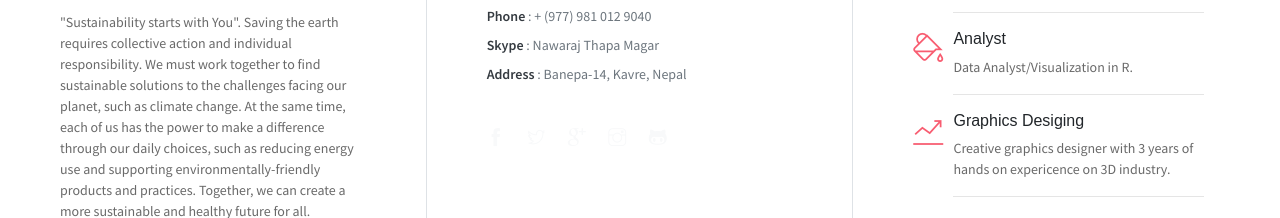
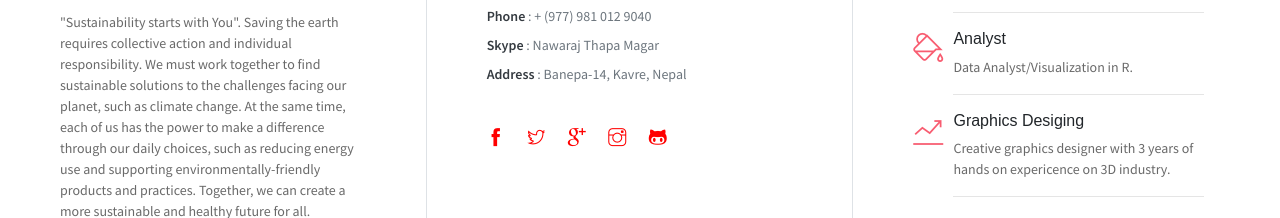
Before and after one commit to Nawaraj23/nawaraj.github.io, a website: page index.html in a window 1280 px wide. Shown: the part 920-1138 px from the top of the page. Drawn offline with Linux system fonts and the light colour scheme; some packages are replaced by stand-ins of ours.

Commit message:
Update index.html

```diff
--- a/index.html
+++ b/index.html
@@ -91,11 +91,11 @@
                     <li><span>Address</span> :  Banepa-14, Kavre, Nepal</li>
                 </ul>
                 <ul class="social-icons pt-3">
-                    <li class="social-item"><a class="social-link text-light" href="https://www.facebook.com/nawaraj.thapamagar.58"><i class="ti-facebook" aria-hidden="true"></i></a></li>
-                <li class="social-item"><a class="social-link text-light" href="https://x.com/nawarajthapama4"><i class="ti-twitter" aria-hidden="true"></i></a></li>
-                <li class="social-item"><a class="social-link text-light" href="https://mail.google.com/mail/u/0/#inbox?compose=GTvVlcSDbFcssmmpTpBZTmhjWHVRZKNHtRQPjXcXtppmDBrBfNspTKvlBClFXRxVCpGVzfTpfDQSG"><i class="ti-google" aria-hidden="true"></i></a></li>
-                <li class="social-item"><a class="social-link text-light" href="https://www.instagram.com/nawaraj.thapamgr/"><i class="ti-instagram" aria-hidden="true"></i></a></li>
-                <li class="social-item"><a class="social-link text-light" href="https://github.com/Nawaraj23"><i class="ti-github" aria-hidden="true"></i></a></li>
+                    <li class="social-item"><a class="social-link text-light" href="https://www.facebook.com/nawaraj.thapamagar.58"><i class="ti-facebook" aria-hidden="true" style="color: red;"></i></a></li>
+                <li class="social-item"><a class="social-link text-light" href="https://x.com/nawarajthapama4"><i class="ti-twitter" aria-hidden="true" style="color: red;"></i></a></li>
+                <li class="social-item"><a class="social-link text-light" href="https://mail.google.com/mail/u/0/#inbox?compose=GTvVlcSDbFcssmmpTpBZTmhjWHVRZKNHtRQPjXcXtppmDBrBfNspTKvlBClFXRxVCpGVzfTpfDQSG"><i class="ti-google" aria-hidden="true" style="color: red;"></i></a></li>
+                <li class="social-item"><a class="social-link text-light" href="https://www.instagram.com/nawaraj.thapamgr/"><i class="ti-instagram" aria-hidden="true" style="color: red;"></i></a></li>
+                <li class="social-item"><a class="social-link text-light" href="https://github.com/Nawaraj23"><i class="ti-github" aria-hidden="true" style="color: red;"></i></a></li>
                 </ul>
             </div>
             <div class="col-lg-4 about-card">
```
